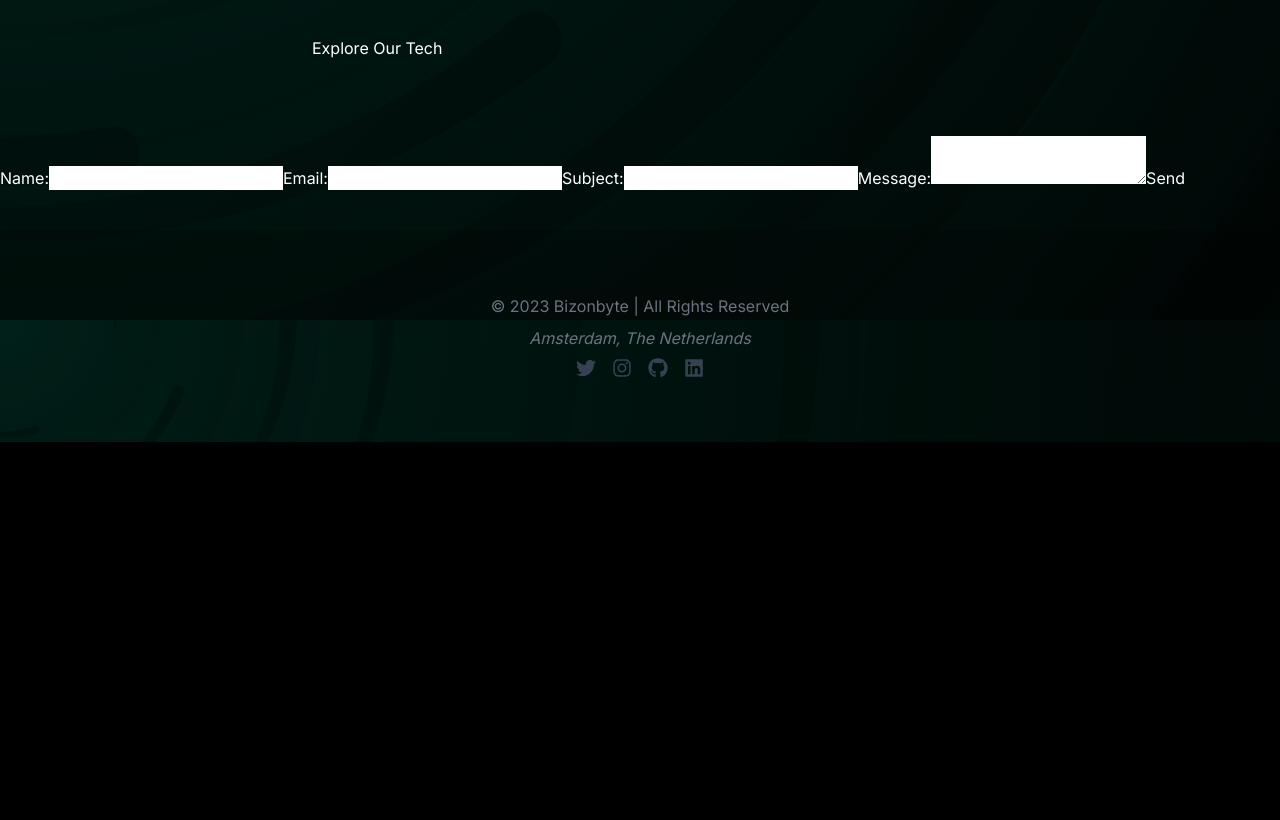
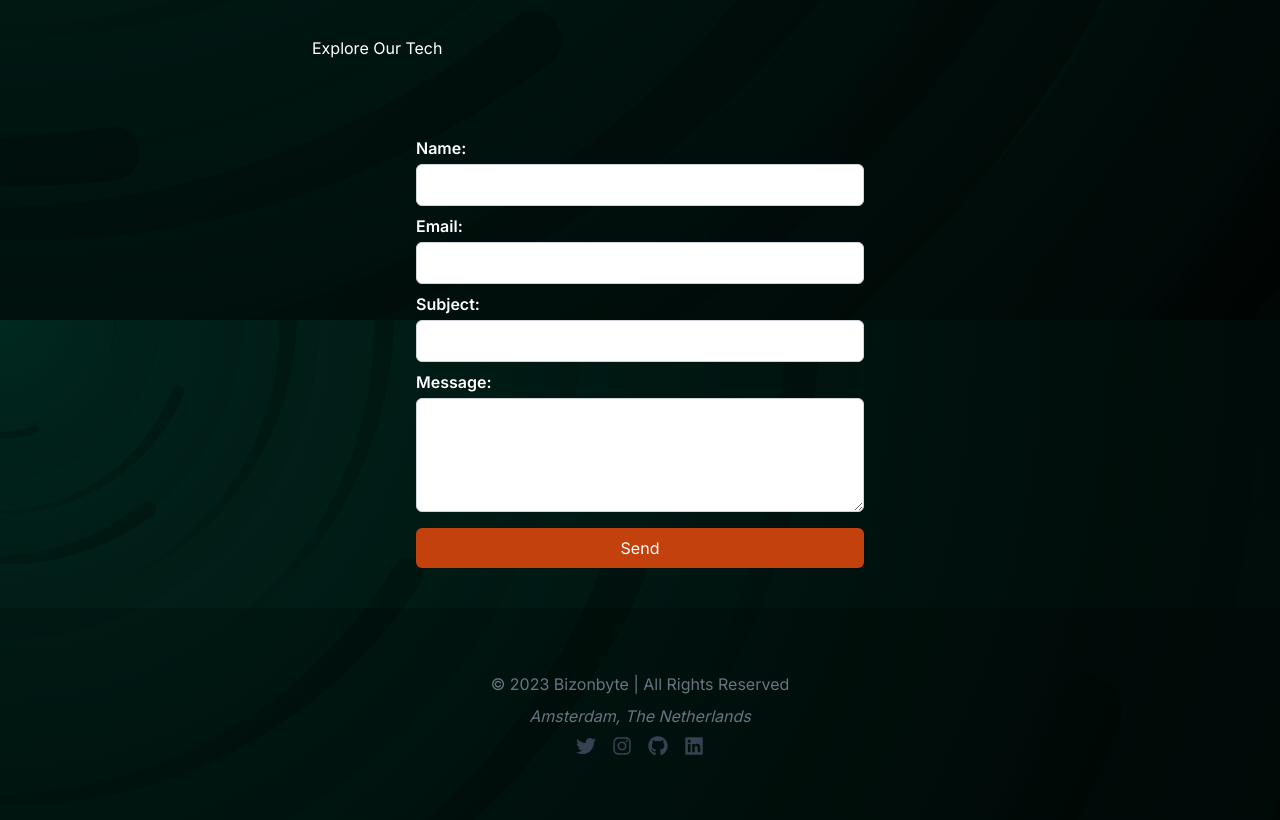
Before and after one commit to bizonbyte/bizonbyte, a Next.js app: page / in a window 1280 px wide. Shown: the part 1600-2420 px from the top of the page. Before the commit the page ends 2042 px from the top, so only its background shows below. Built offline with nearby package versions, Linux system fonts and the light colour scheme.

Commit message:
Apply basic styling to form and feedback messages

```diff
--- a/src/app/components/ContactForm.tsx
+++ b/src/app/components/ContactForm.tsx
@@ -6,48 +6,75 @@ export default function ContactForm() {
     const [email, setEmail] = useState('');
     const [subject, setSubject] = useState('');
     const [message, setMessage] = useState('');
+    const [statusMessage, setStatusMessage] = useState('');
+    const [isError, setIsError] = useState(false);
+
 
     const handleSubmit = async (event: React.SyntheticEvent) => {
         event.preventDefault();
-        const target = event.target as typeof event.target & {
-            name: { value: string };
-            email: { value: string };
-            subject: { value: string };
-            message: { value: string };
-        };
 
         const formData = {
-            name: target.name.value,
-            email: target.email.value,
-            subject: target.subject.value,
-            message: target.message.value,
+            name: name,
+            email: email,
+            subject: subject,
+            message: message,
         };
 
 
-        fetch('/api/contact', {
+        try {
+        const response = await fetch('/api/contact', {
             method: 'POST',
             headers: {
                 'Content-Type': 'application/json',
             },
             body: JSON.stringify(formData),
         });
+
+        const data = await response.json();
+        if (response.ok) {
+            setStatusMessage('Message sent successfully!');
+            setIsError(false);
+            // Optionally clear the form here
+        } else {
+            setStatusMessage(data.message || 'Failed to send message.');
+            setIsError(true);
+        }
+    } catch (error) {
+        setStatusMessage('An error occurred.');
+        setIsError(true);
+    }
     };
 
     return (
-        <form onSubmit={handleSubmit}>
-            <label htmlFor="name">Name:</label>
-            <input type="text" id="name" name="name" required onChange={(e) => setName(e.target.value)} />
+        <form onSubmit={handleSubmit} className="flex flex-col gap-2 max-w-md mx-auto">
+            <div className="flex flex-col">
+                <label htmlFor="name" className="mb-1 font-semibold">Name:</label>
+                <input type="text" id="name" name="name" required onChange={(e) => setName(e.target.value)} className="text-gray-900 border border-gray-300 p-2 rounded-md focus:border-blue-500 focus:outline-none" />
+            </div>
 
-            <label htmlFor="email">Email:</label>
-            <input type="email" id="email" name="email" required onChange={(e) => setEmail(e.target.value)} />
+            <div className="flex flex-col">
+                <label htmlFor="email" className="mb-1 font-semibold">Email:</label>
+                <input type="email" id="email" name="email" required onChange={(e) => setEmail(e.target.value)} className="text-gray-900 border border-gray-300 p-2 rounded-md focus:border-blue-500 focus:outline-none" />
+            </div>
 
-            <label htmlFor="Subject">Subject:</label>
-            <input type="subject" id="subject" name="subject" required onChange={(e) => setSubject(e.target.value)} />
+            <div className="flex flex-col">
+                <label htmlFor="subject" className="mb-1 font-semibold">Subject:</label>
+                <input type="text" id="subject" name="subject" required onChange={(e) => setSubject(e.target.value)} className="text-gray-900 border border-gray-300 p-2 rounded-md focus:border-blue-500 focus:outline-none" />
+            </div>
 
-            <label htmlFor="message">Message:</label>
-            <textarea id="message" name="message" required onChange={(e) => setMessage(e.target.value)}></textarea>
+            <div className="flex flex-col">
+                <label htmlFor="message" className="mb-1 font-semibold">Message:</label>
+                <textarea id="message" name="message" required onChange={(e) => setMessage(e.target.value)} className="text-gray-900 border border-gray-300 p-2 rounded-md focus:border-blue-500 focus:outline-none" rows="4"></textarea>
+            </div>
 
-            <button type="submit">Send</button>
+            <button type="submit" className="bg-orange-700 text-white p-2 rounded-md hover:bg-orange-600 mt-2">Send</button>
+
+            {statusMessage && (
+                <div className={`mt-2 p-2 rounded-md text-center font-semibold ${isError ? 'bg-red-100 text-red-600' : 'bg-green-100 text-green-600'}`}>
+                    {statusMessage}
+                </div>
+            )}
         </form>
+
     );
 }
```
